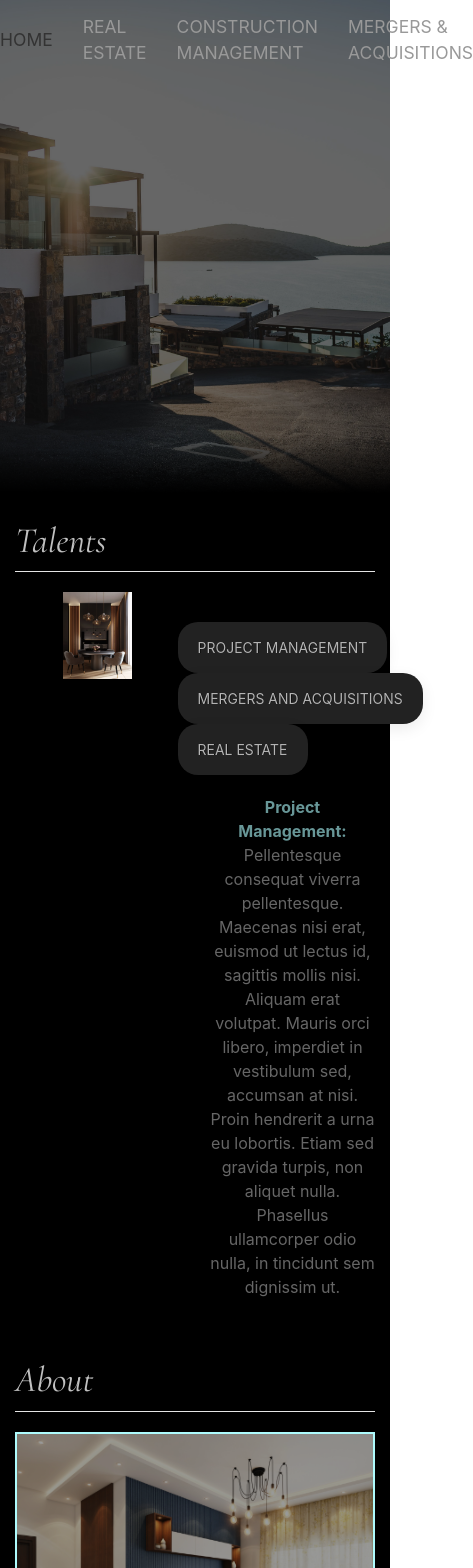
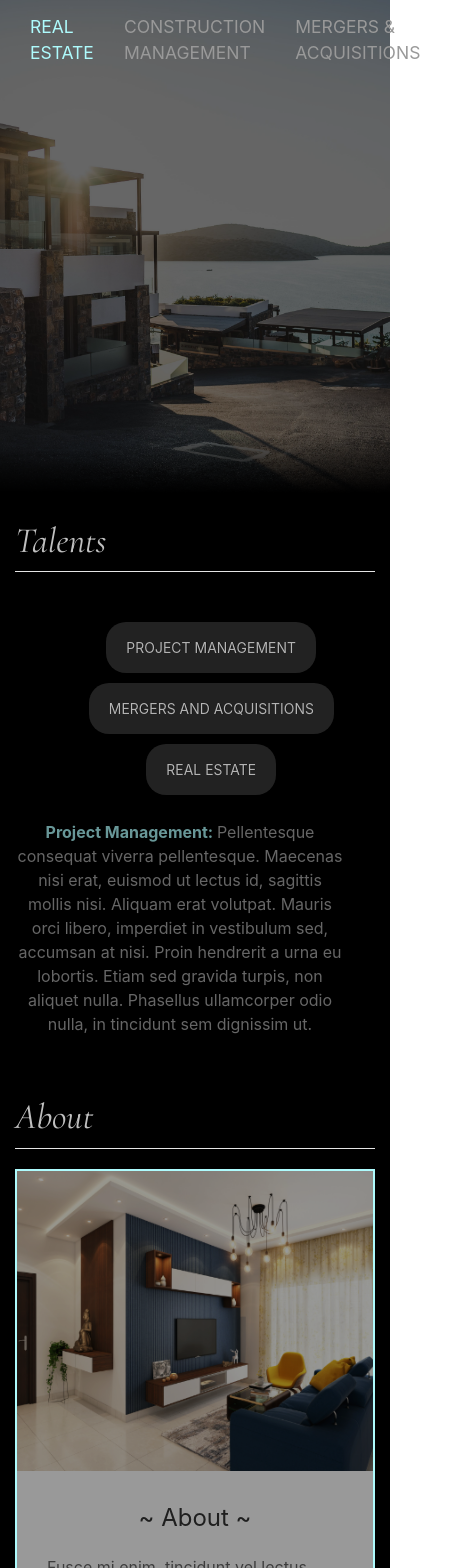
Before and after one commit to Adambear1/Saxton-Real-Estate, a React (Create React App) app in the folder client/: page / in a window 390 px wide. Shown: the top 1568 px of the page, 473 px wide, since content can reach past the window. Built offline with nearby package versions, Linux system fonts and the light colour scheme.

Commit message:
mobile responsiveness added

```diff
--- a/client/src/components/Navbar/index.js
+++ b/client/src/components/Navbar/index.js
@@ -20,7 +20,7 @@ function Navbar() {
             <ul className="uk-navbar-nav header-nav-list">
               <li className="uk-active">
                 <a
-                  className="animate__animated animate__fadeIn"
+                  className="navbar-home animate__animated animate__fadeIn"
                   disabled="true"
                 >
                   Home
--- a/client/src/components/Navbar/styles.css
+++ b/client/src/components/Navbar/styles.css
@@ -49,3 +49,16 @@
     -0.25px 0.25px 0 rgba(174, 251, 253, 0.5),
     0.25px 0.25px 0 rgba(174, 251, 253, 0.5);
 }
+
+/* Media Responsiveness */
+
+@media (max-width: 415px) {
+  .navbar-home {
+    display: none !important;
+  }
+  .header-nav-list a,
+  .header-nav-link {
+    display: inline;
+    font-size: 14px;
+  }
+}
--- a/client/src/components/SocialMediaIcons/styles.css
+++ b/client/src/components/SocialMediaIcons/styles.css
@@ -101,3 +101,9 @@
   box-shadow: 0 0 15px rgb(241, 7, 7) !important;
   text-shadow: 0 0 15px rgb(241, 7, 7) !important;
 }
+
+@media (max-width: 415px) {
+  .social-media-container {
+    margin-left: -30px;
+  }
+}
--- a/client/src/components/TalentsConainer/styles.css
+++ b/client/src/components/TalentsConainer/styles.css
@@ -8,9 +8,35 @@
 }
 
 .talent-name {
-  width: 100% !important;
+  width: 100%;
 }
 
 .talent-description-name {
   color: rgba(174, 251, 253, 0.6);
 }
+
+@media (max-width: 415px) {
+  .talent-name {
+    margin-left: auto;
+    margin-right: auto;
+    margin-bottom: 5px;
+    width: 50%;
+  }
+  .talent-name li {
+    margin-bottom: 10px;
+  }
+  .talent-name li:nth-last-child(3) {
+    margin-left: 20px;
+  }
+  .talent-name li:nth-last-child(1) {
+    margin-left: 60px;
+  }
+}
+
+@media (max-width: 376px) {
+  .talent-name {
+    margin-left: 65px;
+    margin-right: 0px;
+    padding-right: 30px;
+  }
+}
--- a/client/src/pages/Talents/index.js
+++ b/client/src/pages/Talents/index.js
@@ -1,4 +1,5 @@
 import React from "react";
+import "./styles.css";
 import TalentsContainer from "../../components/TalentsConainer";
 import TalentsHeader from "../../components/TalentsHeader";
 import TalentsPhoto from "../../components/TalentsPhoto";
--- /dev/null
+++ b/client/src/pages/Talents/styles.css
@@ -0,0 +1,13 @@
+@media (max-width: 415px) {
+  .talents-body {
+    width: 100% !important;
+    margin-left: center;
+    margin-right: center;
+  }
+  .talents-image-container {
+    display: none;
+  }
+  .uk-child-width-1-2 > * {
+    width: 100% !important;
+  }
+}
```
